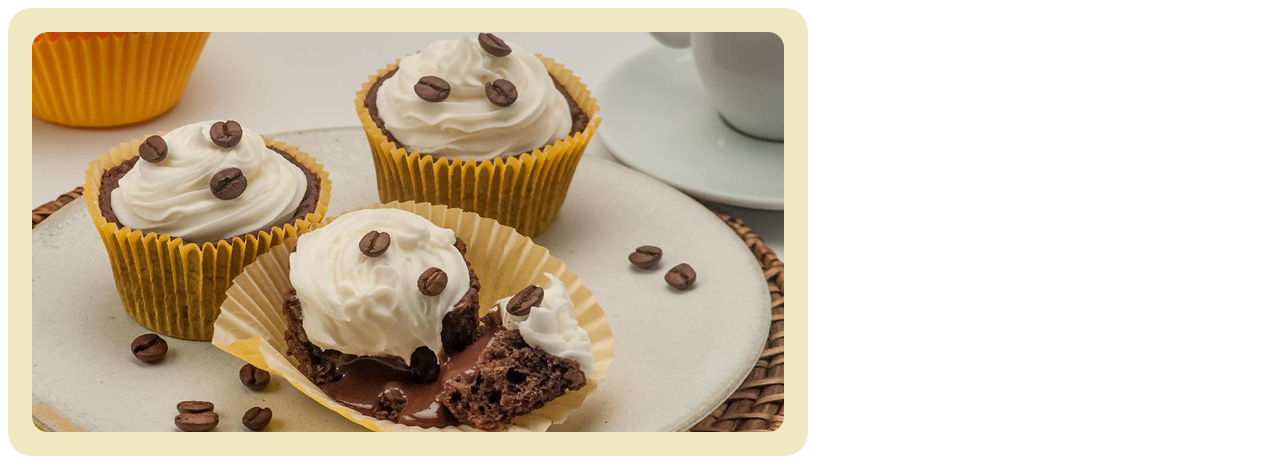
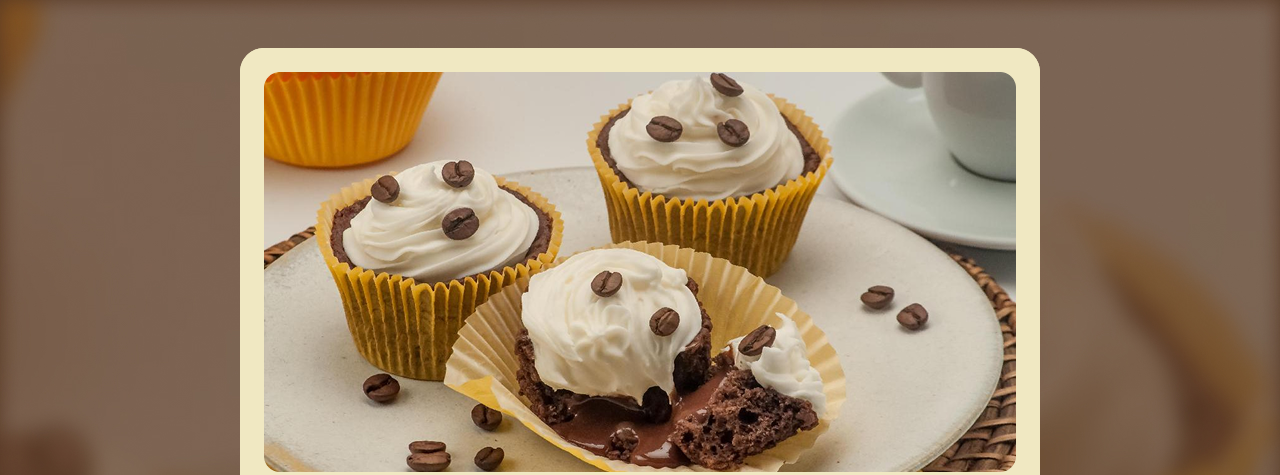
Before and after one commit to xManoelx/Pagina-de-receita, a plain HTML site: page index.html in a window 1280 px wide. Shown: the top 475 px of the page. Drawn offline with Linux system fonts and the light colour scheme.

Commit message:
estilo da pagina

```diff
--- a/style.css
+++ b/style.css
@@ -1,3 +1,17 @@
+body{
+    background-image: url(assets/Página\ de\ receita.jpg);
+    background-size: cover;
+}
+
+#page{
+    box-sizing: border-box;
+    width: 800px;
+    padding: 24;
+    background-color: #F0E8C2;
+    border-radius: 24px;
+    margin: 48px auto;
+}
+
 img {
     border-radius: 16px;
 }
```
